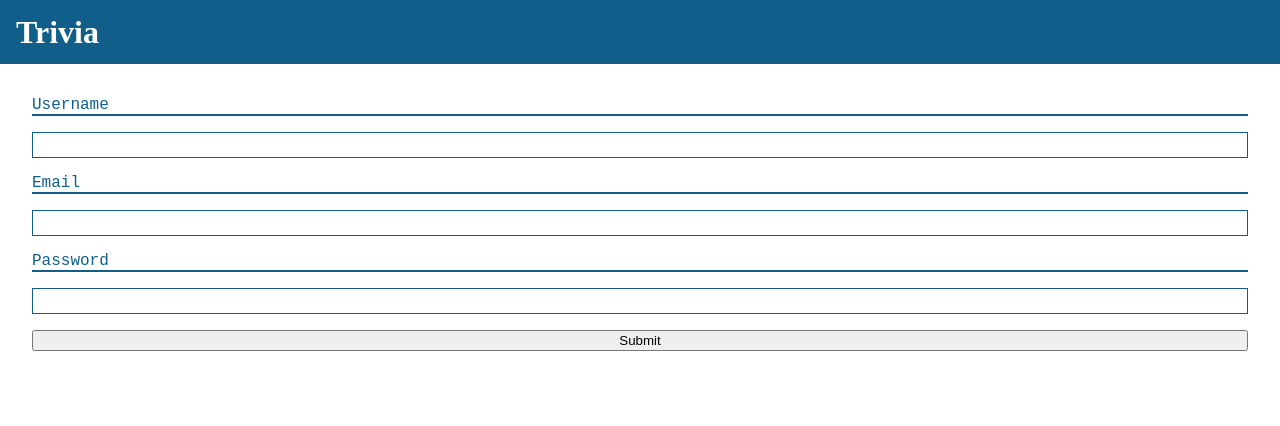
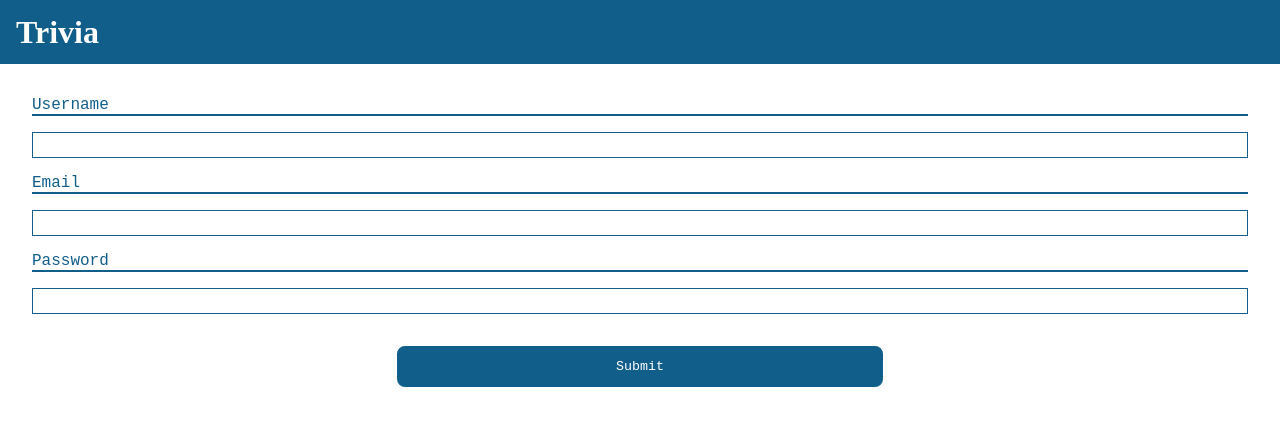
Before and after one commit to AngryWeather/Trivia, a React (Create React App) app: page /trivia/user/register in a window 1280 px wide. Shown: the top 426 px of the page. Built offline with nearby package versions, Linux system fonts and the light colour scheme.

Commit message:
Style form button

```diff
--- a/src/components/register/register.css
+++ b/src/components/register/register.css
@@ -24,7 +24,25 @@ input {
   padding: 0.3rem;
   font-family: "Courier New", Courier, monospace;
   border: 1px solid rgb(18, 94, 138);
+  color: black;
 }
 input:focus {
   outline: 2px outset rgb(18, 94, 138);
+}
+input::-moz-selection {
+  background-color: lightblue;
+}
+input::selection {
+  background-color: lightblue;
+}
+
+button {
+  width: 40%;
+  margin: 1rem auto;
+  padding: 0.5rem;
+  font-family: "Courier New", Courier, monospace;
+  background-color: rgb(18, 94, 138);
+  color: white;
+  border: 5px solid rgb(18, 94, 138);
+  border-radius: 0.5rem;
 }/*# sourceMappingURL=register.css.map */
--- a/src/components/register/register.scss
+++ b/src/components/register/register.scss
@@ -26,8 +26,24 @@ input {
   padding: 0.3rem;
   font-family: "Courier New", Courier, monospace;
   border: 1px solid $primary-color;
+  color: black;
 
   &:focus {
     outline: 2px outset $primary-color;
   }
+
+  &::selection {
+    background-color: lightblue;
+  }
 }
+
+button {
+  width: 40%;
+  margin: 1rem auto;
+  padding: 0.5rem;
+  font-family: "Courier New", Courier, monospace;
+  background-color: $primary-color;
+  color: white;
+  border: 5px solid $primary-color;
+  border-radius: 0.5rem;
+}
```
Also changed, not shown: 1 other file (tests, documents, lock files or other folders).
